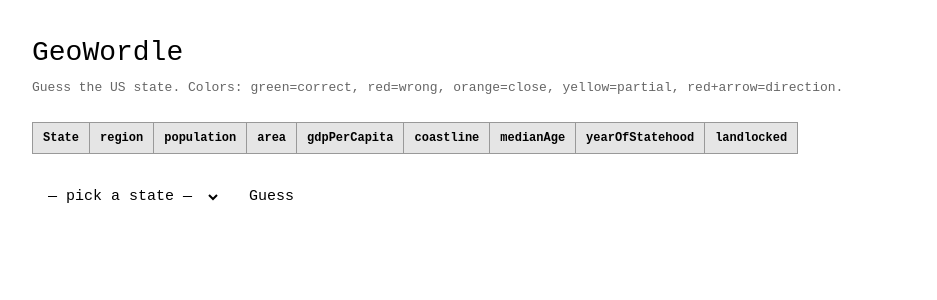
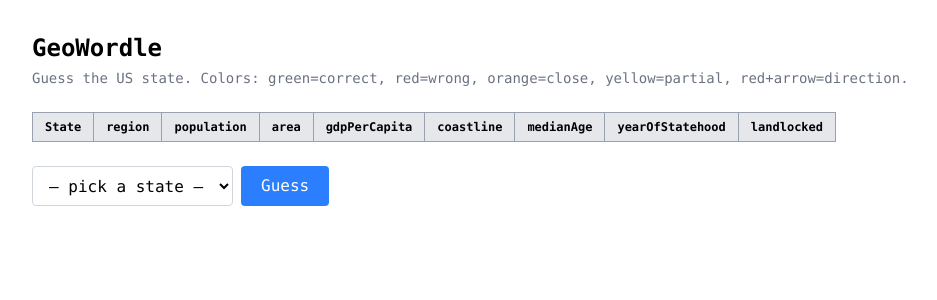
Before and after one commit to Eric-Zhang-Developer/geowordle, a Next.js app: page / in a window 1280 px wide. Shown: the top 300 px of the page, without its empty margins (0-937 px from the left). Built offline with nearby package versions, Linux system fonts and the light colour scheme.

Commit message:
refactor: tailwind V4 refactor

```diff
--- a/src/app/page.tsx
+++ b/src/app/page.tsx
@@ -1,89 +1,103 @@
-'use client';
+"use client";
 
-import { useGame } from '../hooks/useGame';
-import { CellState, State } from '../lib/gameLogic';
+import { useGame } from "../hooks/useGame";
+import { CellState, State } from "../lib/gameLogic";
 
 const COLUMNS = [
-  'region', 'population', 'area', 'gdpPerCapita',
-  'coastline', 'medianAge', 'yearOfStatehood', 'landlocked',
+  "region",
+  "population",
+  "area",
+  "gdpPerCapita",
+  "coastline",
+  "medianAge",
+  "yearOfStatehood",
+  "landlocked",
 ] as const;
 
-type Column = typeof COLUMNS[number];
+type Column = (typeof COLUMNS)[number];
 
 const BG: Record<CellState, string> = {
-  correct:   '#16a34a',
-  incorrect: '#dc2626',
-  partial:   '#ca8a04',
-  close:     '#ea580c',
-  higher:    '#dc2626',
-  lower:     '#dc2626',
+  correct: "bg-green-600",
+  incorrect: "bg-red-600",
+  partial: "bg-yellow-600",
+  close: "bg-orange-500",
+  higher: "bg-red-600",
+  lower: "bg-red-600",
 };
 
 const INDICATOR: Partial<Record<CellState, string>> = {
-  higher: ' ▲',
-  lower:  ' ▼',
-  close:  ' ≈',
-  partial: ' ~',
+  higher: " ▲",
+  lower: " ▼",
+  close: " ≈",
+  partial: " ~",
 };
 
 function fmt(col: Column, s: State): string {
   switch (col) {
-    case 'population':
+    case "population":
       return s.population >= 1e6
         ? `${(s.population / 1e6).toFixed(1)}M`
         : `${(s.population / 1e3).toFixed(0)}K`;
-    case 'area':         return s.area.toLocaleString();
-    case 'gdpPerCapita': return `$${(s.gdpPerCapita / 1000).toFixed(0)}K`;
-    case 'medianAge':    return `${s.medianAge}`;
-    case 'yearOfStatehood': return `${s.yearOfStatehood}`;
-    case 'region':       return s.region;
-    case 'coastline':    return s.coastline;
-    case 'landlocked':   return s.landlocked ? 'Yes' : 'No';
+    case "area":
+      return s.area.toLocaleString();
+    case "gdpPerCapita":
+      return `$${(s.gdpPerCapita / 1000).toFixed(0)}K`;
+    case "medianAge":
+      return `${s.medianAge}`;
+    case "yearOfStatehood":
+      return `${s.yearOfStatehood}`;
+    case "region":
+      return s.region;
+    case "coastline":
+      return s.coastline;
+    case "landlocked":
+      return s.landlocked ? "Yes" : "No";
   }
 }
-
-const th: React.CSSProperties = {
-  border: '1px solid #999',
-  padding: '6px 10px',
-  background: '#e5e5e5',
-  fontSize: 12,
-  textAlign: 'left',
-  whiteSpace: 'nowrap',
-};
-
-const td: React.CSSProperties = {
-  border: '1px solid #999',
-  padding: '6px 10px',
-  fontSize: 13,
-};
 
 export default function Home() {
   const { guesses, selected, setSelected, submitGuess, isWon, remaining } = useGame();
 
   return (
-    <main style={{ padding: 32, fontFamily: 'monospace' }}>
-      <h1 style={{ fontSize: 28, marginBottom: 4 }}>GeoWordle</h1>
-      <p style={{ marginBottom: 24, color: '#666', fontSize: 13 }}>
-        Guess the US state. Colors: green=correct, red=wrong, orange=close, yellow=partial, red+arrow=direction.
+    <main className="p-8 font-mono">
+      <h1 className="text-2xl font-bold mb-1">GeoWordle</h1>
+      <p className="mb-6 text-gray-500 text-sm">
+        Guess the US state. Colors: green=correct, red=wrong, orange=close, yellow=partial,
+        red+arrow=direction.
       </p>
 
-      <div style={{ overflowX: 'auto', marginBottom: 24 }}>
-        <table style={{ borderCollapse: 'collapse' }}>
+      <div className="overflow-x-auto mb-6">
+        <table className="border-collapse">
           <thead>
             <tr>
-              <th style={th}>State</th>
-              {COLUMNS.map(c => <th key={c} style={th}>{c}</th>)}
+              <th className="border border-gray-400 px-3 py-1.5 bg-gray-200 text-xs text-left whitespace-nowrap">
+                State
+              </th>
+              {COLUMNS.map((c) => (
+                <th
+                  key={c}
+                  className="border border-gray-400 px-3 py-1.5 bg-gray-200 text-xs text-left whitespace-nowrap"
+                >
+                  {c}
+                </th>
+              ))}
             </tr>
           </thead>
           <tbody>
             {guesses.map((g, i) => (
               <tr key={i}>
-                <td style={{ ...td, fontWeight: 'bold' }}>{g.state.name}</td>
-                {COLUMNS.map(c => {
+                <td className="border border-gray-400 px-3 py-1.5 text-sm font-bold">
+                  {g.state.name}
+                </td>
+                {COLUMNS.map((c) => {
                   const state = g.cells[c];
                   return (
-                    <td key={c} style={{ ...td, background: BG[state], color: '#fff', minWidth: 80 }}>
-                      {fmt(c, g.state)}{INDICATOR[state] ?? ''}
+                    <td
+                      key={c}
+                      className={`border border-gray-400 px-3 py-1.5 text-sm text-white min-w-20 ${BG[state]}`}
+                    >
+                      {fmt(c, g.state)}
+                      {INDICATOR[state] ?? ""}
                     </td>
                   );
                 })}
@@ -94,24 +108,26 @@ export default function Home() {
       </div>
 
       {isWon ? (
-        <p style={{ color: 'green', fontSize: 20, fontWeight: 'bold' }}>
-          Got it in {guesses.length} guess{guesses.length !== 1 ? 'es' : ''}!
+        <p className="text-green-600 text-xl font-bold">
+          Got it in {guesses.length} guess{guesses.length !== 1 ? "es" : ""}!
         </p>
       ) : (
-        <div style={{ display: 'flex', gap: 8 }}>
+        <div className="flex gap-2">
           <select
             value={selected}
-            onChange={e => setSelected(e.target.value)}
-            style={{ padding: '8px 12px', fontSize: 15 }}
+            onChange={(e) => setSelected(e.target.value)}
+            className="px-3 py-2 text-base border border-gray-300 rounded"
           >
             <option value="">— pick a state —</option>
-            {remaining.map(s => (
-              <option key={s.name} value={s.name}>{s.name}</option>
+            {remaining.map((s) => (
+              <option key={s.name} value={s.name}>
+                {s.name}
+              </option>
             ))}
           </select>
           <button
             onClick={submitGuess}
-            style={{ padding: '8px 20px', fontSize: 15, cursor: 'pointer' }}
+            className="px-5 py-2 text-base bg-blue-500 text-white rounded cursor-pointer hover:bg-blue-600"
           >
             Guess
           </button>
```
